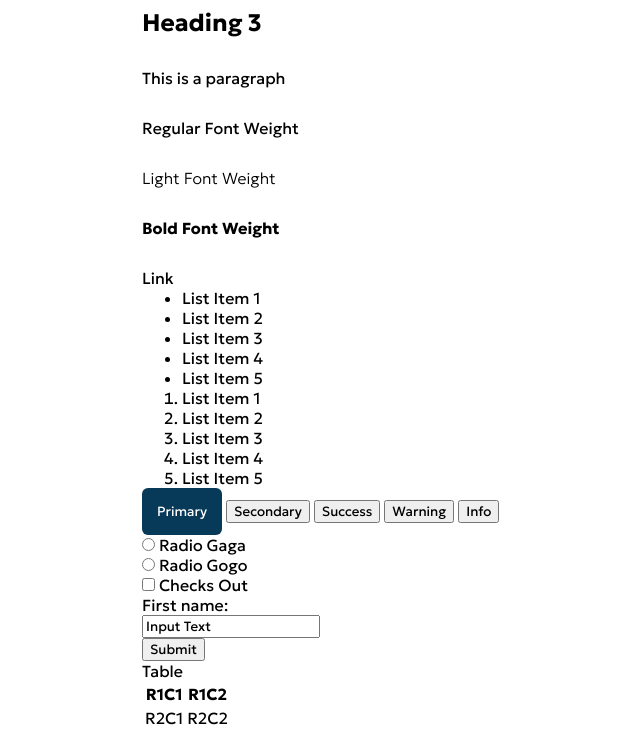
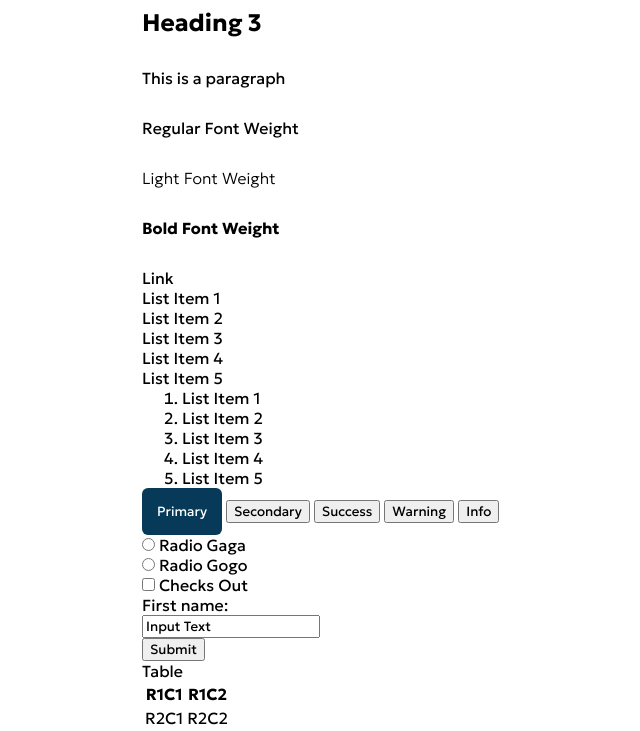
Before and after one commit to DavGifford/CSS-Frameworks, a website: page index.html in a window 1280 px wide. Shown: the part 165-896 px from the top of the page, without its empty margins (50-690 px from the left). Drawn offline with Linux system fonts and the light colour scheme.

Commit message:
css changes

```diff
--- a/css/index.css
+++ b/css/index.css
@@ -6,6 +6,10 @@
   font-family: Geologica;
 }
 
+ul {
+  padding: 0;
+  list-style-type: none;
+}
 
 a {
   text-decoration: none;
@@ -192,8 +196,10 @@ img {
 
 .ul {
   list-style-type: disc;
+  padding: 0;
 }
 
 .ol {
   list-style-type: upper-roman;
+  padding: 0;
 }
```
